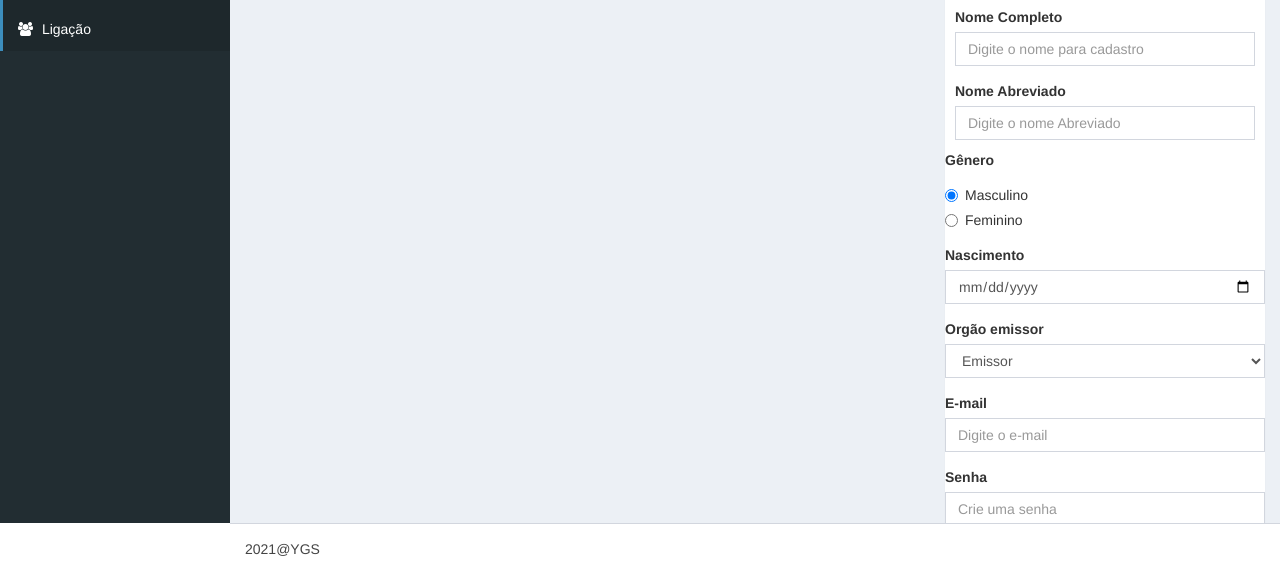
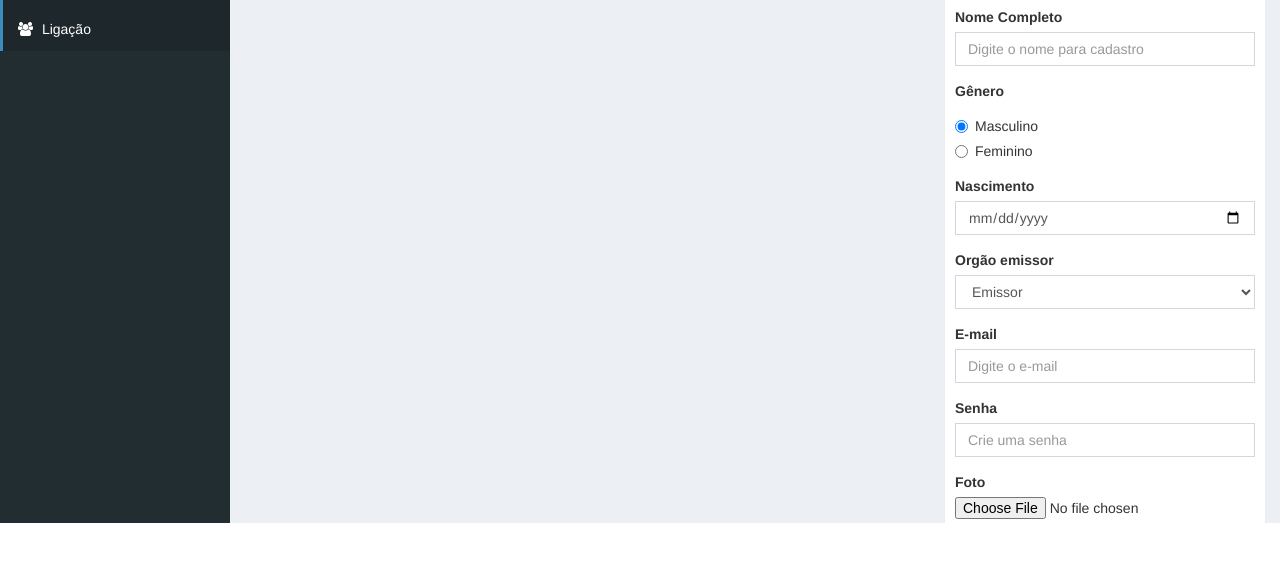
Before and after one commit to gdcodedev/ygs, a website: page dashboard.html in a window 1280 px wide. Shown: the part 277-851 px from the top of the page. After the commit the page ends 800 px from the top, so only its background shows below. Drawn offline with nearby package versions, Linux system fonts and the light colour scheme; files whose address does not match are found by name.

Commit message:
Update dashboard.html

```diff
--- a/dashboard.html
+++ b/dashboard.html
@@ -201,9 +201,6 @@
                     <label for="exampleInputName">Nome Completo</label>
                     <input type="text" required class="form-control" id="exampleInputName" placeholder="Digite o nome para cadastro" name="name">
                   </div>
-                  <label for="exampleInputName">Nome Abreviado</label>
-                  <input type="text" required class="form-control" id="exampleInputName" placeholder="Digite o nome Abreviado" name="name">
-                </div>
                   <div class="form-group">
                     <label>Gênero</label>
                     <div class="radio">
```
